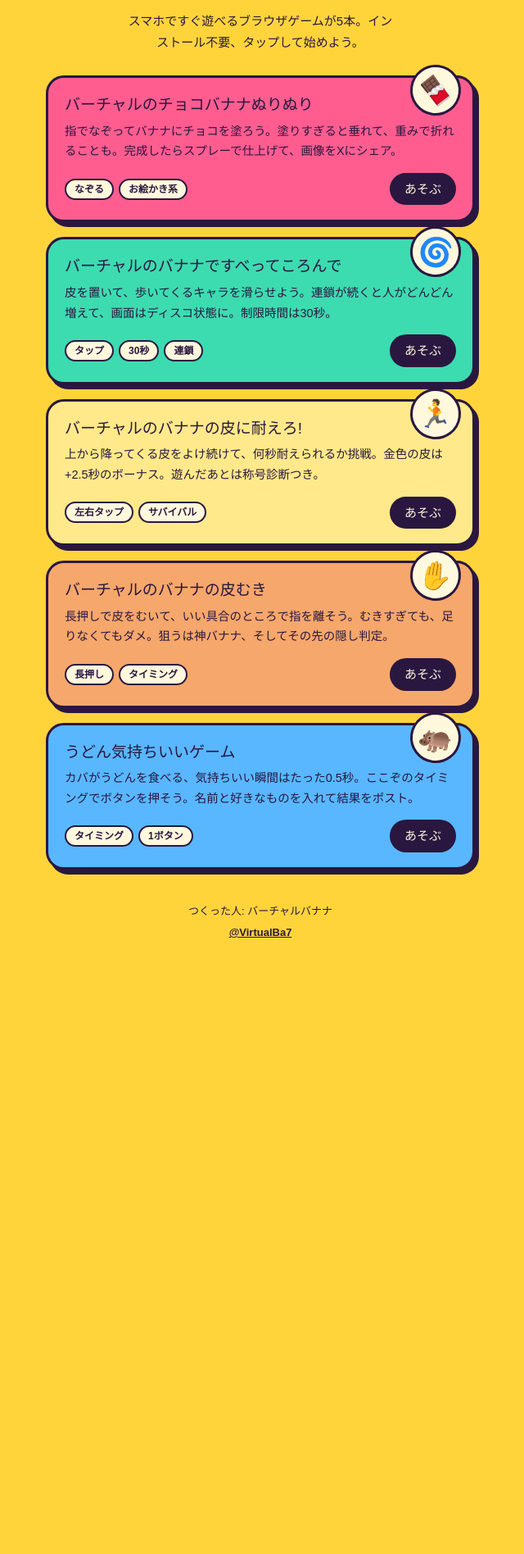
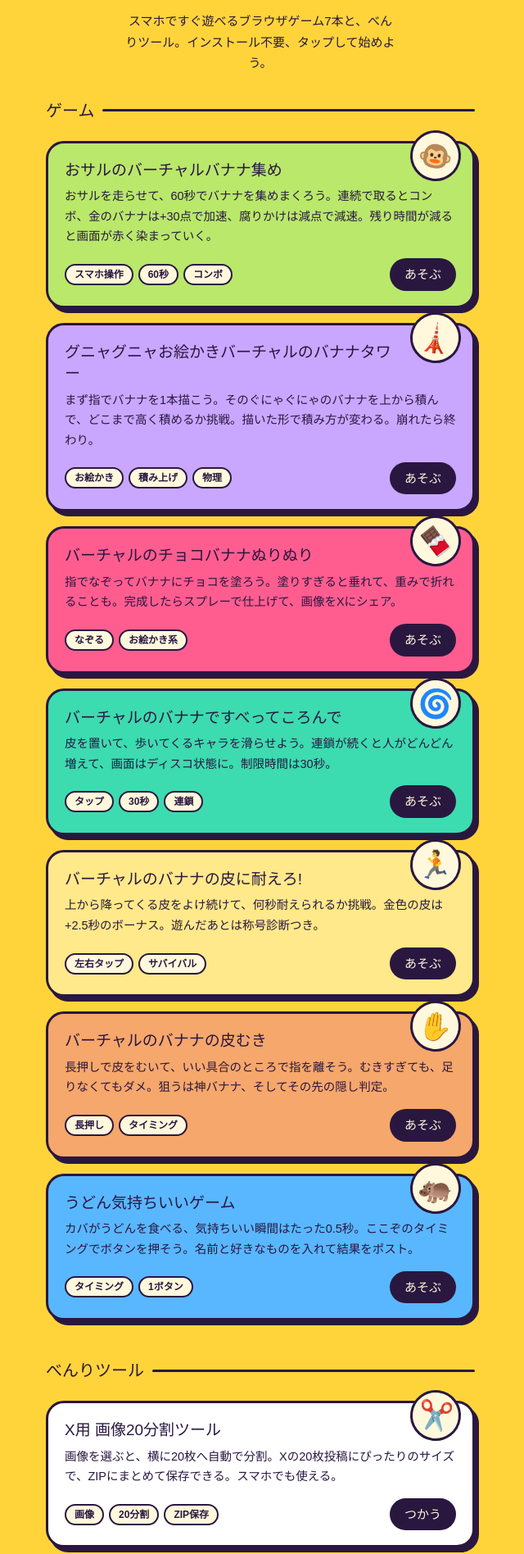
Before and after one commit to virtualbanana877/VirtualBananaArcade, a plain HTML site: page index.html in a window 1280 px wide. Shown: the part 240-2136 px from the top of the page at 82% size, without its empty margins (322-962 px from the left). Before the commit the page ends 1441 px from the top, so only its background shows below. Drawn offline with Linux system fonts and the light colour scheme; a web font is replaced by a local one.

Commit message:
追加があったので

```diff
--- a/index.html
+++ b/index.html
@@ -4,9 +4,9 @@
 <meta charset="utf-8">
 <meta name="viewport" content="width=device-width, initial-scale=1, viewport-fit=cover">
 <title>バーチャルバナナ ゲーム屋台</title>
-<meta name="description" content="バーチャルバナナが作ったスマホ向けブラウザゲーム5本。インストール不要、タップですぐ遊べます。">
+<meta name="description" content="バーチャルバナナが作ったスマホ向けブラウザゲーム7本とべんりツール。インストール不要、タップですぐ遊べます。">
 <meta property="og:title" content="バーチャルバナナ ゲーム屋台">
-<meta property="og:description" content="スマホですぐ遊べるブラウザゲーム5本">
+<meta property="og:description" content="スマホですぐ遊べるブラウザゲーム7本">
 <meta property="og:type" content="website">
 <meta name="twitter:card" content="summary">
 <link rel="preconnect" href="https://fonts.googleapis.com">
@@ -53,6 +53,13 @@ h1 span{display:block}
 .lead{margin:16px auto 0;max-width:22em;font-size:15px}
 
 /* cards */
+.sec{
+  font-family:var(--head);font-weight:400;font-size:20px;margin:0 0 20px;
+  display:flex;align-items:center;gap:10px;
+}
+.sec::after{content:"";flex:1;height:3px;background:var(--ink);border-radius:2px}
+.sec.tool{margin-top:44px}
+
 .list{display:grid;gap:18px;margin:0;padding:0;list-style:none}
 .card{
   position:relative;display:block;color:var(--ink);text-decoration:none;
@@ -103,10 +110,27 @@ footer p{margin:4px 0}
   <header>
     <span class="peel" aria-hidden="true">🍌</span>
     <h1><span>バーチャルバナナ</span><span>ゲーム屋台</span></h1>
-    <p class="lead">スマホですぐ遊べるブラウザゲームが5本。インストール不要、タップして始めよう。</p>
+    <p class="lead">スマホですぐ遊べるブラウザゲーム7本と、べんりツール。インストール不要、タップして始めよう。</p>
   </header>
 
+  <h2 class="sec">ゲーム</h2>
   <ul class="list">
+    <li style="display:contents">
+      <a class="card" style="--c:#B9E86B" href="https://virtualbanana877.github.io/VmonkeyBanana/">
+        <span class="icon" aria-hidden="true">🐵</span>
+        <h2>おサルのバーチャルバナナ集め</h2>
+        <p>おサルを走らせて、60秒でバナナを集めまくろう。連続で取るとコンボ、金のバナナは+30点で加速、腐りかけは減点で減速。残り時間が減ると画面が赤く染まっていく。</p>
+        <div class="foot"><div class="tags"><b>スマホ操作</b><b>60秒</b><b>コンボ</b></div><span class="go">あそぶ</span></div>
+      </a>
+    </li>
+    <li style="display:contents">
+      <a class="card" style="--c:#C9A7FF" href="https://virtualbanana877.github.io/DrawingVBananaTower/">
+        <span class="icon" aria-hidden="true">🗼</span>
+        <h2>グニャグニャお絵かきバーチャルのバナナタワー</h2>
+        <p>まず指でバナナを1本描こう。そのぐにゃぐにゃのバナナを上から積んで、どこまで高く積めるか挑戦。描いた形で積み方が変わる。崩れたら終わり。</p>
+        <div class="foot"><div class="tags"><b>お絵かき</b><b>積み上げ</b><b>物理</b></div><span class="go">あそぶ</span></div>
+      </a>
+    </li>
     <li class="card-item" style="display:contents">
       <a class="card" style="--c:var(--pink)" href="https://virtualbanana877.github.io/VirtualChocolateBanana/">
         <span class="icon" aria-hidden="true">🍫</span>
@@ -149,6 +173,18 @@ footer p{margin:4px 0}
     </li>
   </ul>
 
+  <h2 class="sec tool">べんりツール</h2>
+  <ul class="list">
+    <li style="display:contents">
+      <a class="card" style="--c:#fff" href="https://virtualbanana877.github.io/ImageSegmentation/">
+        <span class="icon" aria-hidden="true">✂️</span>
+        <h2>X用 画像20分割ツール</h2>
+        <p>画像を選ぶと、横に20枚へ自動で分割。Xの20枚投稿にぴったりのサイズで、ZIPにまとめて保存できる。スマホでも使える。</p>
+        <div class="foot"><div class="tags"><b>画像</b><b>20分割</b><b>ZIP保存</b></div><span class="go">つかう</span></div>
+      </a>
+    </li>
+  </ul>
+
   <footer>
     <p>つくった人: バーチャルバナナ</p>
     <p><a href="https://x.com/VirtualBa7" rel="noopener">@VirtualBa7</a></p>
```
